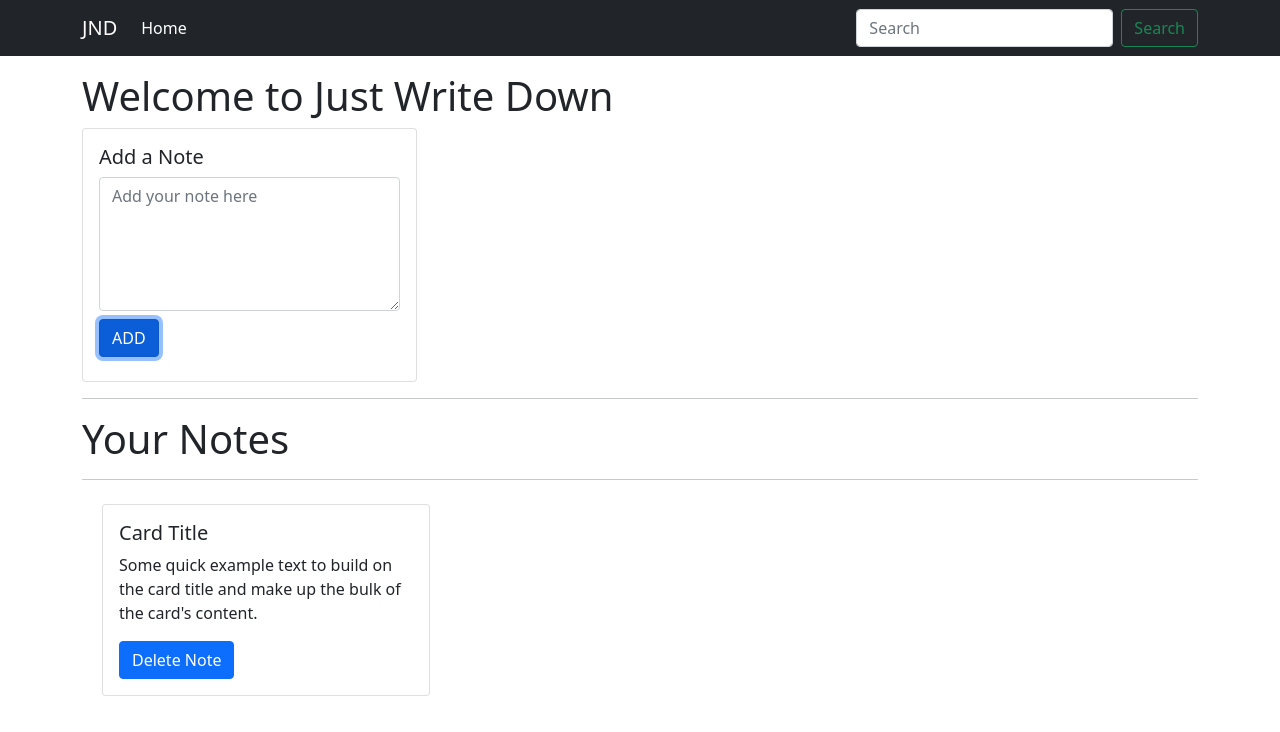
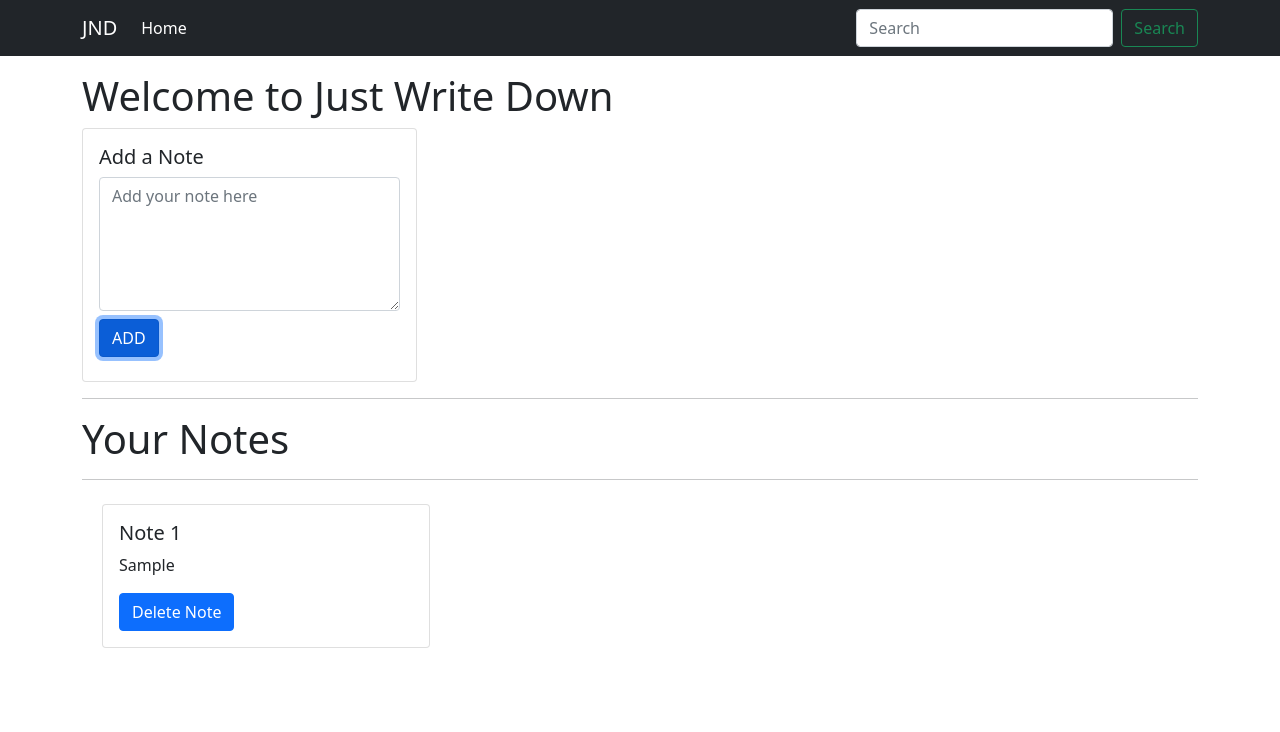
Before and after one commit to arvind520/JustNoteDown-React, a React (Create React App) app: page / in a window 1280 px wide. Both pictures are taken after typing "Sample" into the empty fields and a click on the button "ADD". Shown: the top 732 px of the page. Built offline with nearby package versions, Linux system fonts and the light colour scheme; the HTML template or start-up script is replaced by a standard one.

Commit message:
Add and Delete Completed

```diff
--- a/src/components/Notes.js
+++ b/src/components/Notes.js
@@ -12,35 +12,37 @@ const Notes = (props) => {
   //   notesArr = JSON.parse(allNotes);
   // }
 
+  const handleDelete = (index) => {
+    // console.log(index);
+    let newArray = [...myAllNotes];
+    console.log(newArray.splice(index, 1));
+    // console.log(newArray);
+    setMyAllNotes(newArray);
+  };
+
   console.log(myAllNotes);
 
   return (
-    <Container className="d-flex ">
-      {myAllNotes.map(function (eachText, index) {
+    <Container className="notesContainer">
+      {myAllNotes === 0 ? (
+        <p className="text-warning ">
+          Nothing to show! Please add your notes.{" "}
+        </p>
+      ) : (
+        myAllNotes.map(function (eachText, index) {
           return (
             <Card key={index} className="m-2" style={{ width: "30%" }}>
               <Card.Body>
-              <Card.Title>Card Title</Card.Title>
-              <Card.Text>
-                Some quick example text to build on the card title and make up
-                the bulk of the card's content.
-              </Card.Text>
-              <Button variant="primary">Delete Note</Button>
+                <Card.Title>Note {index + 1}</Card.Title>
+                <Card.Text>{eachText}</Card.Text>
+                <Button onClick={() => handleDelete(index)} variant="primary">
+                  Delete Note
+                </Button>
               </Card.Body>
             </Card>
           );
-      })}
-      {/* {myAllNotes != 0 ? <p>notes are present</p> : <p>There is nothing</p>} */}
-      {/* <Card className="m-2" style={{ width: "30%" }}>
-        <Card.Body>
-          <Card.Title>Card Title</Card.Title>
-          <Card.Text>
-            Some quick example text to build on the card title and make up the
-            bulk of the card's content.
-          </Card.Text>
-          <Button variant="primary">Delete Note</Button>
-        </Card.Body>
-      </Card> */}
+        })
+      )}
     </Container>
   );
 };
--- a/src/index.css
+++ b/src/index.css
@@ -11,3 +11,8 @@ code {
   font-family: source-code-pro, Menlo, Monaco, Consolas, 'Courier New',
     monospace;
 }
+
+.notesContainer{
+  display: flex;
+  flex-wrap: wrap;
+}
```
Lines whose indentation alone changed are shown as unchanged.
